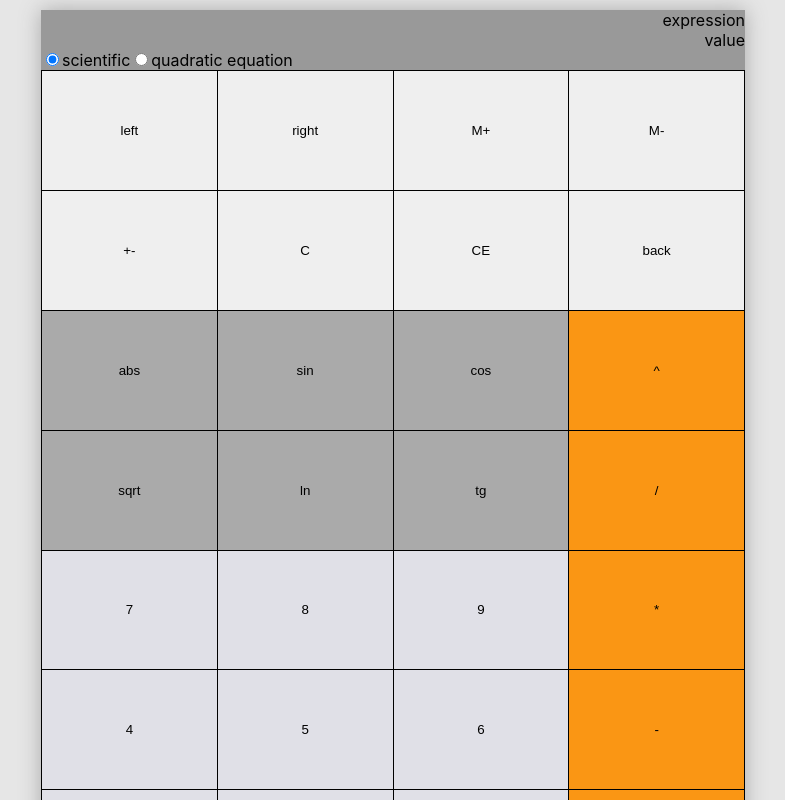
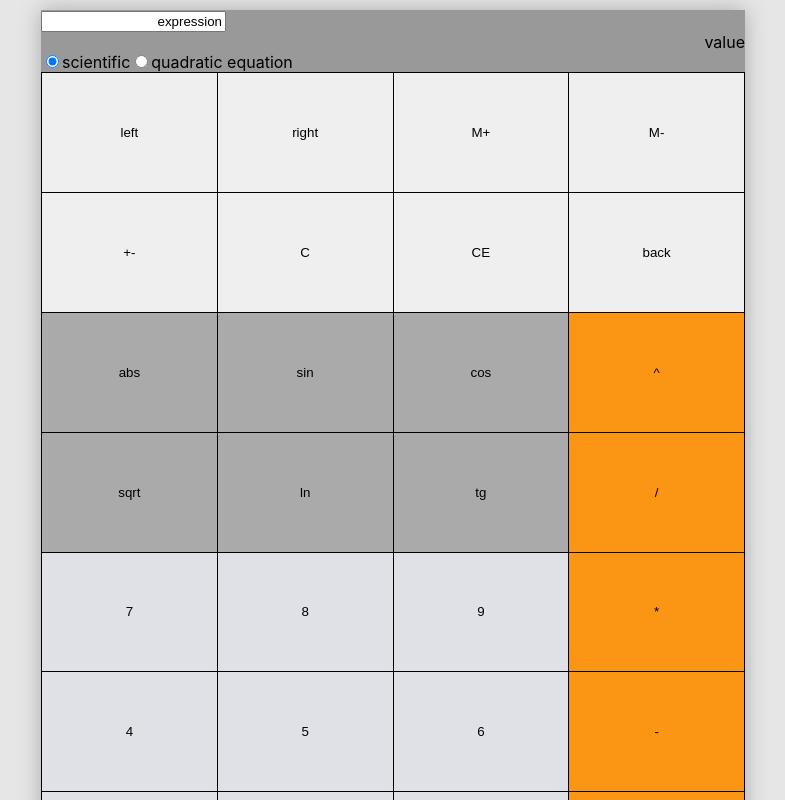
Before and after one commit to Adwin120/react_calculator, a React (Create React App) app: page / in a window 1280 px wide. Shown: the top 800 px of the page, without its empty margins (247-1032 px from the left). Built offline with nearby package versions, Linux system fonts and the light colour scheme.

Commit message:
add expression editor

```diff
--- a/package.json
+++ b/package.json
@@ -11,8 +11,10 @@
     "@types/react": "^18.0.3",
     "@types/react-dom": "^18.0.0",
     "react": "^18.0.0",
+    "react-contenteditable": "^3.3.6",
     "react-dom": "^18.0.0",
     "react-scripts": "5.0.1",
+    "react-use-caret-position": "^1.0.3",
     "sass": "^1.50.0",
     "typescript": "^4.6.3",
     "web-vitals": "^2.1.4"
--- a/src/Calculator.tsx
+++ b/src/Calculator.tsx
@@ -1,4 +1,4 @@
-import React, { useState } from "react";
+import React, { useEffect, useRef, useState } from "react";
 import {CalculatorKeyboard} from "./CalculatorKeyboard";
 // import evaluateExpression from "./utils/expressionTree";
 import "./Calculator.scss"
@@ -10,18 +10,42 @@ export default function Calculator() {
     const [expression, setExpression] = useState("expression");
     const [value, setValue] = useState("value");
 
+    const expressionInputRef = useRef<HTMLInputElement>(null);
+    const updateExpression = (callback: (left: string, selection: string, right:string) => string) => {
+        if (expressionInputRef.current === null) return;
+        const {selectionStart, selectionEnd} = expressionInputRef.current;
+        setExpression(currentExpression => {
+            return callback(
+                currentExpression.substring(0, selectionStart!),
+                currentExpression.substring(selectionStart!, selectionEnd!),
+                currentExpression.substring(selectionEnd!)
+            )
+        })
+        expressionInputRef.current.focus();
+        expressionInputRef.current.setSelectionRange(selectionStart, selectionEnd);
+    }
+
+    useEffect(() => {
+        expressionInputRef.current?.setSelectionRange(2,2)
+    }, [expression])
+
     const handleModeChange = (e: React.ChangeEvent<HTMLInputElement>) => setMode(e.target.value as calculatorMode)
 
     return (
         <>
-            <div className="calculatorDisplay expressionDisplay">{expression}</div>
+            <input
+                ref={expressionInputRef}
+                className="calculatorDisplay expressionDisplay"
+                value={expression}
+            />
+
             <div className="calculatorDisplay valueDisplay">{value}</div>
             <div>
                 <input type="radio" id="scientificModeRadio" checked={mode === "scientific"} value="scientific" onChange={handleModeChange} />
                 <label htmlFor="scientificModeRadio">scientific</label>
                 <input type="radio" id="quadraticModeRadio" checked={mode === "quadratic"} value="quadratic" onChange={handleModeChange} />
                 <label htmlFor="quadraticModeRadio">quadratic equation</label>
-                <CalculatorKeyboard setValue={setValue} />
+                <CalculatorKeyboard updateExpression={updateExpression} />
             </div>
         </>
     )
--- a/src/CalculatorKeyboard.tsx
+++ b/src/CalculatorKeyboard.tsx
@@ -2,10 +2,10 @@ import React from "react";
 import "./Calculator.scss"
 type stateSetter<T> = React.Dispatch<React.SetStateAction<T>>;
 interface CalculatorKeyboardProps {
-    setValue: stateSetter<string>
+    updateExpression: (callback: (leftPart: string, selection: string, rightPart: string) => string) => void
 }
-export const CalculatorKeyboard: React.FC<CalculatorKeyboardProps> = ({setValue }) => {
-    const appendToValue = (element: string) => () => setValue(current => current + element);
+export const CalculatorKeyboard: React.FC<CalculatorKeyboardProps> = ({updateExpression }) => {
+    const appendToValue = (element: string) => () => updateExpression((left, selection, right) => left + element + right);
 
     const digits = ["7", "8", "9", "4", "5", "6", "1", "2", "3"];
     const operators = ["^", "/", "*", "-", "+", "="];
```
Also changed, not shown: 1 other file (tests, documents, lock files or other folders).
